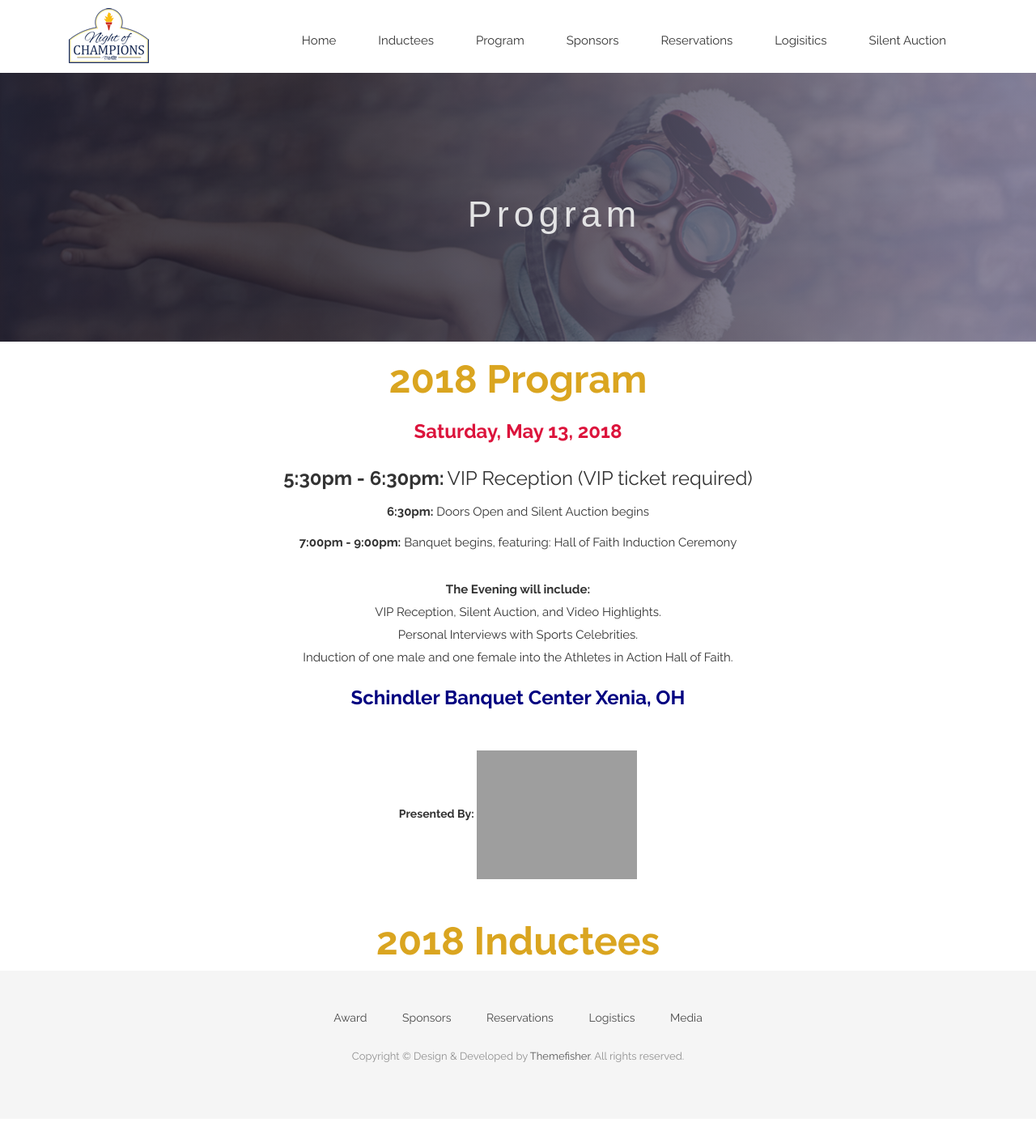
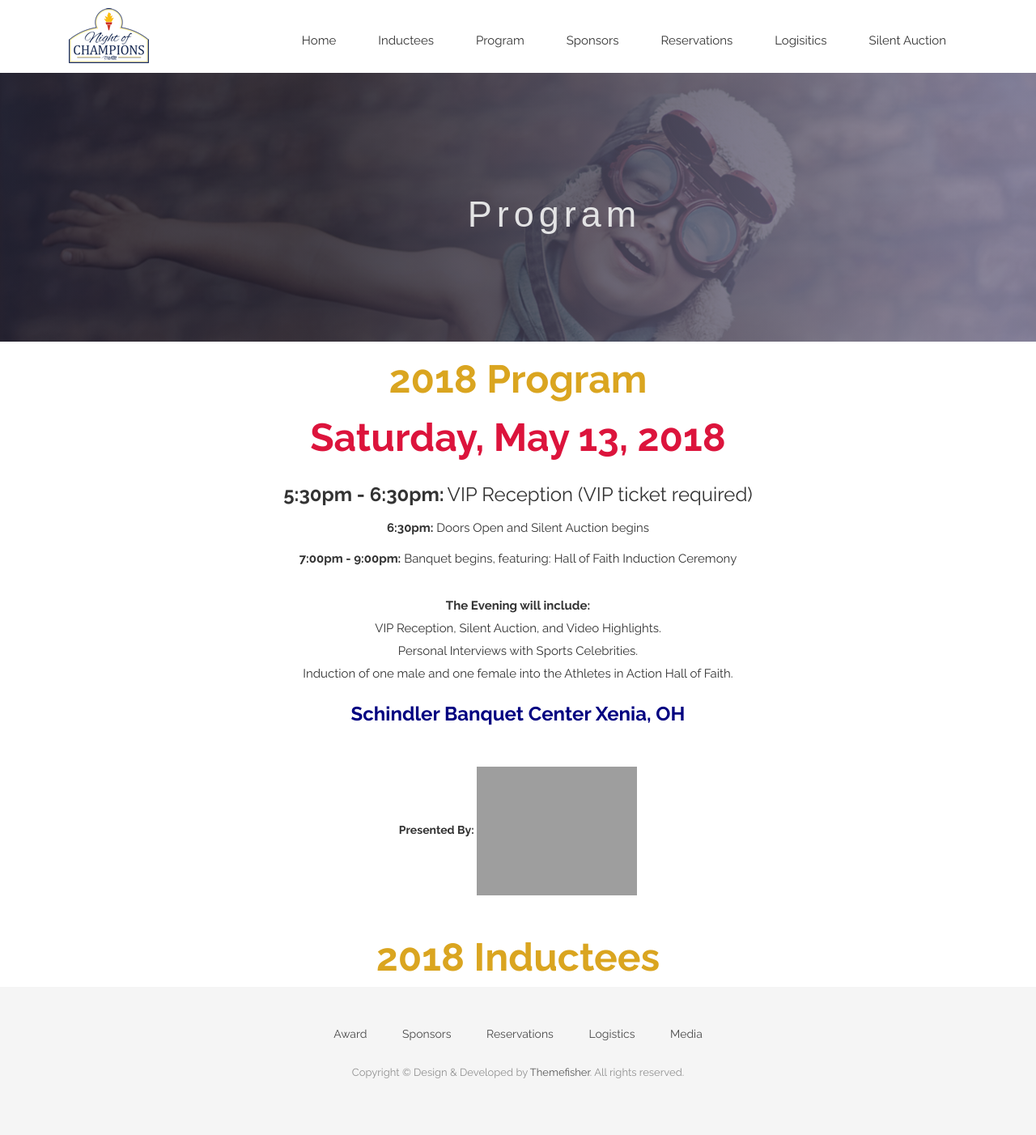
Before and after one commit to CruGlobal/NightofChampions, a Jekyll site: the page built from program.markdown, in a window 1280 px wide. Shown: the whole page at 81% size. Built offline with Jekyll 4.4.1, drawn with Linux system fonts in a browser that asks for light colours; nearby versions of some CDN libraries; some web fonts are replaced; grey boxes are pictures that could not be loaded.

Commit message:
Updated Program

```diff
--- a/program.markdown
+++ b/program.markdown
@@ -13,7 +13,7 @@ position: 1
 </div>
 <div style="text-align: center;">
 <h2><b>
-<font size="5" color="Crimson">Saturday, May 13, 2018</font> </b>
+<font size="7" color="Crimson">Saturday, May 13, 2018</font> </b>
 </h2>
 <br>
 
```
